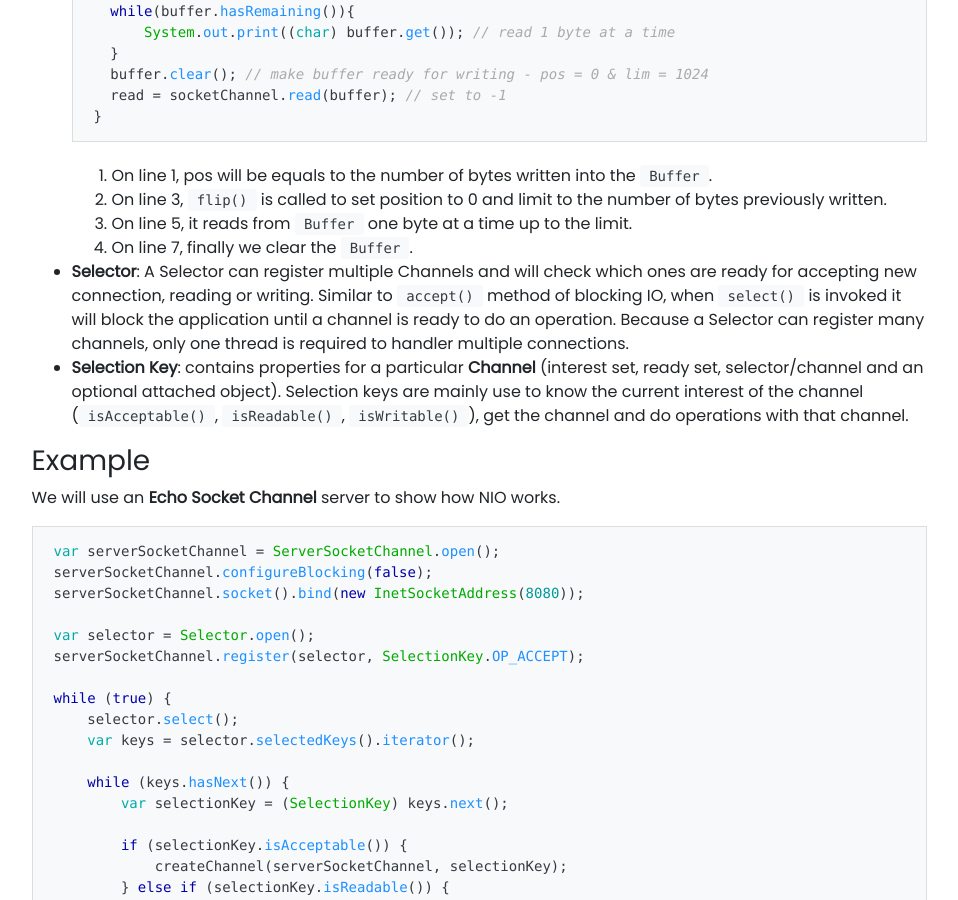
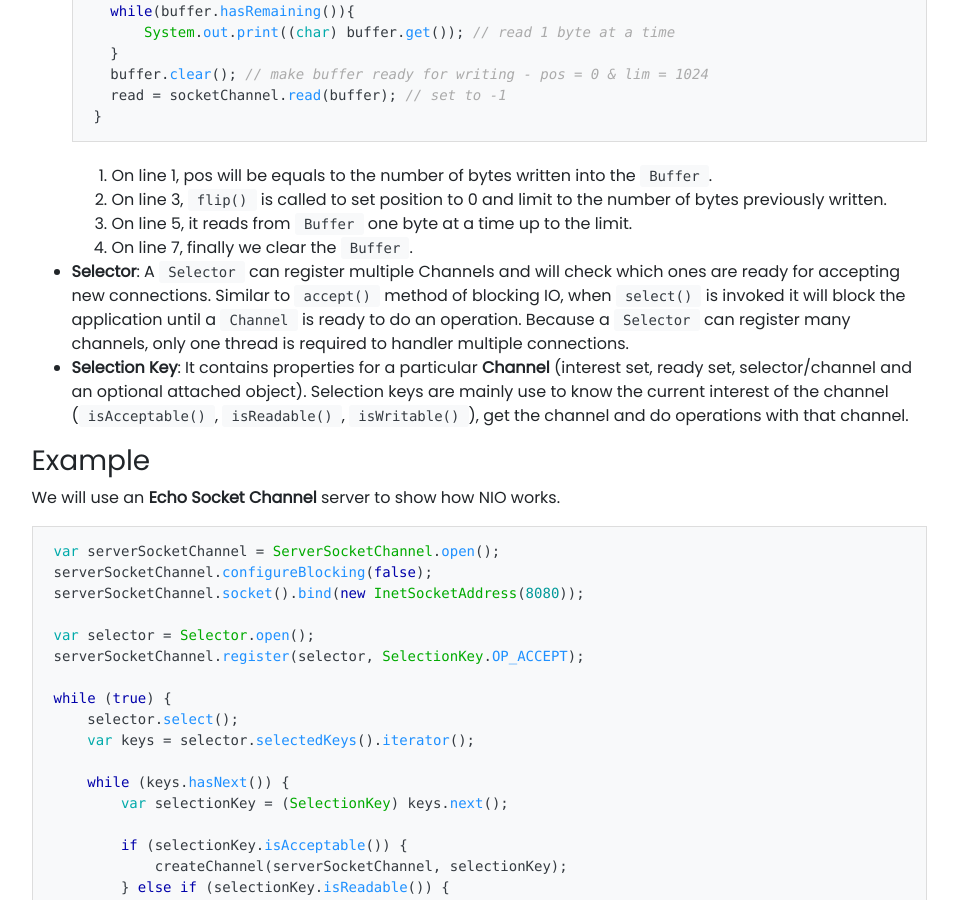
Before and after one commit to jackhman/sergio-martin-rubio-site, a Jekyll site: the page built from _posts/2019-06-31-java-socket-io-and-nio.md, in a window 1280 px wide and 900 px high, scrolled down 2979 px. Shown: the whole window, without its empty margins (161-1119 px from the left). Built offline with Jekyll 4.4.1, drawn with Linux system fonts in a browser that asks for light colours; nearby versions of some CDN libraries; our own code applies the rules of GitHub Pages for plain Markdown files; comment, search, counter and statistics services are not loaded.

Commit message:
update article

```diff
--- a/_posts/2019-06-31-java-socket-io-and-nio.md
+++ b/_posts/2019-06-31-java-socket-io-and-nio.md
@@ -99,8 +99,8 @@ while (read != -1) {
 2. On line 3, `flip()` is called to set position to 0 and limit to the number of bytes previously written.
 3. On line 5, it reads from `Buffer` one byte at a time up to the limit.
 4. On line 7, finally we clear the `Buffer`.
-- **Selector**: A Selector can register multiple Channels and will check which ones are ready for accepting new connection, reading or writing. Similar to `accept()` method of blocking IO, when `select()` is invoked it will block the application until a channel is ready to do an operation. Because a Selector can register many channels, only one thread is required to handler multiple connections.
-- **Selection Key**: contains properties for a particular **Channel** (interest set, ready set, selector/channel and an optional attached object). Selection keys are mainly use to know the current interest of the channel (`isAcceptable()`, `isReadable()`, `isWritable()`), get the channel and do operations with that channel.
+- **Selector**: A `Selector` can register multiple Channels and will check which ones are ready for accepting new connections. Similar to `accept()` method of blocking IO, when `select()` is invoked it will block the application until a `Channel` is ready to do an operation. Because a `Selector` can register many channels, only one thread is required to handler multiple connections.
+- **Selection Key**: It contains properties for a particular **Channel** (interest set, ready set, selector/channel and an optional attached object). Selection keys are mainly use to know the current interest of the channel (`isAcceptable()`, `isReadable()`, `isWritable()`), get the channel and do operations with that channel.
 
 ### Example
 
```
